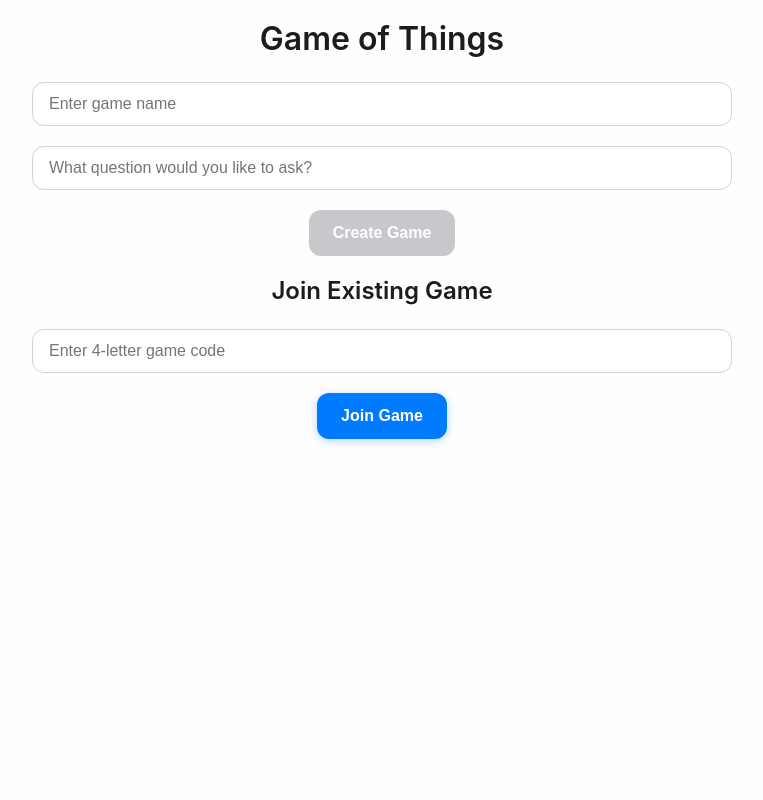
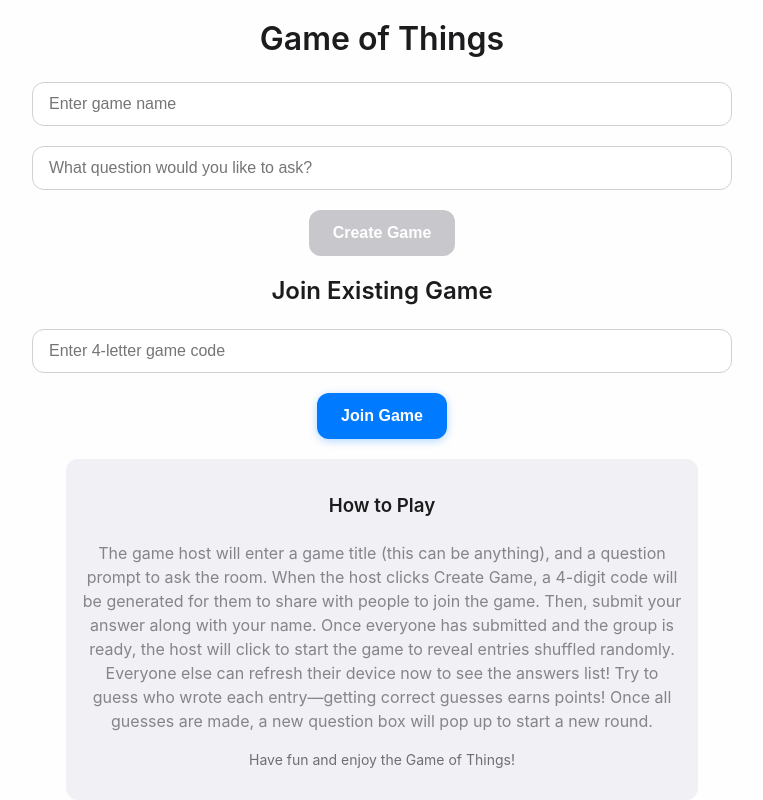
Before and after one commit to kumprj/game-of-thingies, a React (Create React App) app in the folder client/: page / in a window 1280 px wide. Shown: the part 226-1026 px from the top of the page, without its empty margins (258-1021 px from the left). Before the commit the page ends 800 px from the top, so only its background shows below. Built offline with nearby package versions, Linux system fonts and the light colour scheme.

Commit message:
update homepage documentation

```diff
--- a/client/src/HomePage.tsx
+++ b/client/src/HomePage.tsx
@@ -58,8 +58,35 @@ export default function HomePage() {
             Join Game
           </button>
         </div>
+        <div style={{
+          marginTop: 20,
+          padding: 16,
+          backgroundColor: '#f0f0f5',
+          borderRadius: 12,
+          maxWidth: 600,
+          marginLeft: 'auto',
+          marginRight: 'auto',
+          color: '#3c3c43'
+        }}>
+          <h3>How to Play</h3>
+          <p>
+            The game host will enter a game title (this can be anything), and a question prompt to
+            ask the room. When the host clicks Create Game, a
+            4-digit code will be generated for them to share with people to join the game. Then,
+            submit your answer along with your name.
+            Once everyone has submitted and the group is ready, the host will click to start the
+            game to reveal entries
+            shuffled randomly. Everyone else can refresh their device now to see the answers list!
+            Try to guess who wrote each entry—getting correct guesses earns points!
+            Once all guesses are made, a new question box will pop up to start a new round.
+          </p>
+          <p style={{fontSize: 14, color: '#6e6e73'}}>
+            Have fun and enjoy the Game of Things!
+          </p>
+        </div>
 
       </div>
 
+
   );
 }
```
